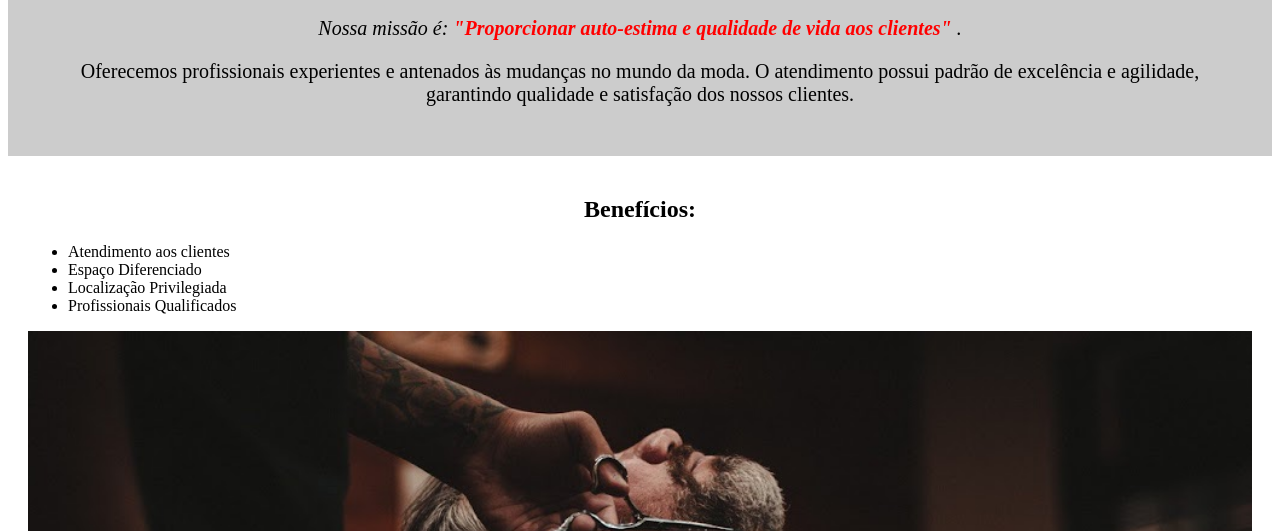
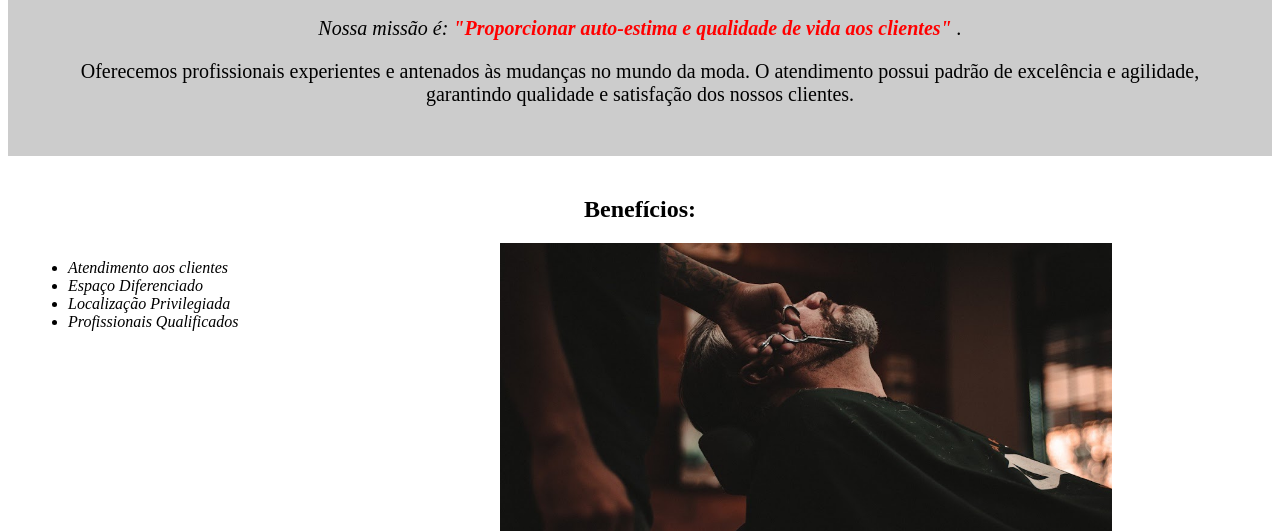
Before and after one commit to cesargrobe/primeiro-repositorio1E, a plain HTML site: page index.html in a window 1280 px wide. Shown: the part 645-1176 px from the top of the page. Drawn offline with Linux system fonts and the light colour scheme.

Commit message:
Aula 5 30/10 3

```diff
--- a/index.html
+++ b/index.html
@@ -30,13 +30,13 @@
             <h2> Benefícios: </h2>
 
             <ul>
-                <li> Atendimento aos clientes </li>
-                <li> Espaço Diferenciado </li>
-                <li> Localização Privilegiada </li>
-                <li> Profissionais Qualificados </li>
+                <li class="itens"  > Atendimento aos clientes </li>
+                <li class="itens"  > Espaço Diferenciado </li>
+                <li class="itens"  > Localização Privilegiada </li>
+                <li class="itens"  > Profissionais Qualificados </li>
             </ul>
 
-            <img src="img/beneficios.jpg" alt="Imagem Benefícios" class="imagembenefícios">
+            <img src="img/beneficios.jpg" alt="Imagem Benefícios" class="imagembeneficios">
 
         </div>
 
--- a/style.css
+++ b/style.css
@@ -32,3 +32,18 @@ em strong {
 h2 {
     text-align: center;
 }
+
+ul {
+    display: inline-block;
+    vertical-align: top;
+    width: 20%;
+    margin-right: 15%;
+}
+
+.itens {
+    font-style: italic;
+}
+
+.imagembeneficios {
+    width: 50%;
+}
```
